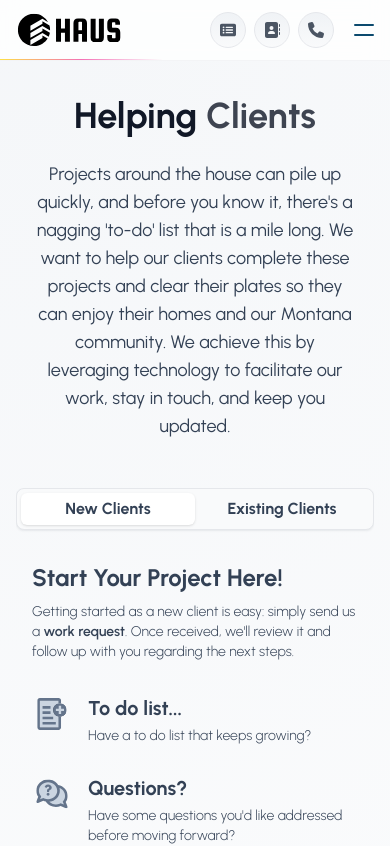
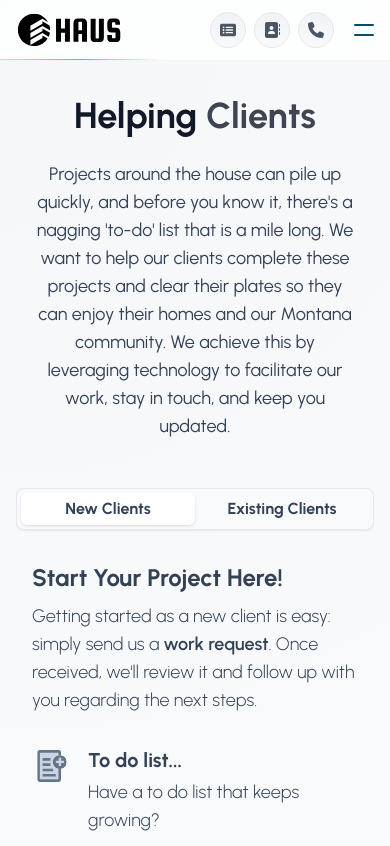
Before and after one commit to ben-v/haus, a React (Vite) app: page /clients in a window 390 px wide. Shown: the top 846 px of the page. Built offline with nearby package versions, Linux system fonts and the light colour scheme.

Commit message:
removed tabpanel font size reduction; not necessary on phone.

```diff
--- a/src/content.css
+++ b/src/content.css
@@ -53,10 +53,6 @@ body,
   @apply font-semibold;
   @apply !text-xs;
   @apply sm:!text-sm;
-}
-
-.tabpanel-text {
-  @apply !text-sm;
 }
 
 .footer-header-text,
```
